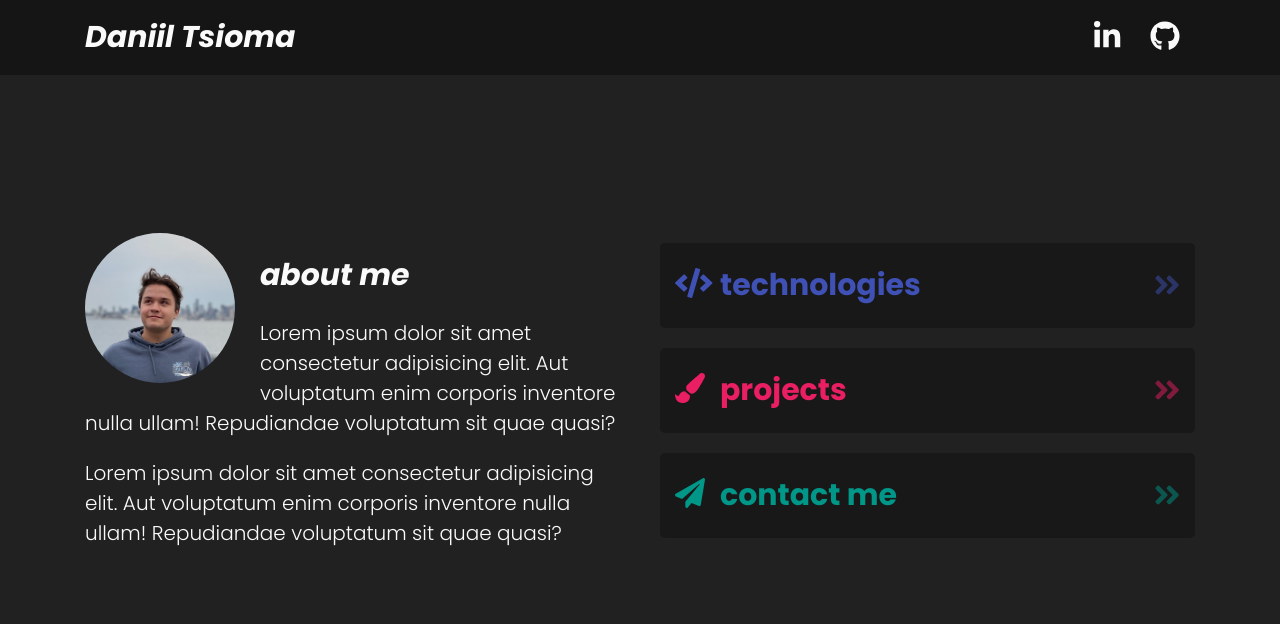
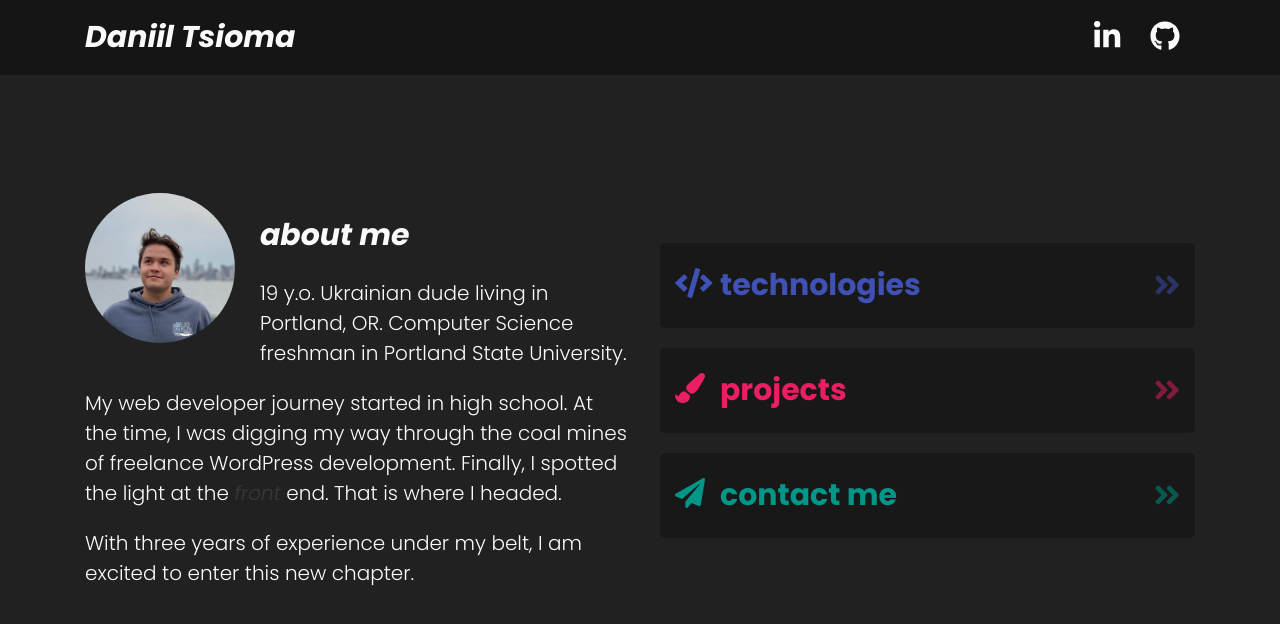
Before and after one commit to dtsioma/dtsioma.com, a Next.js app: page / in a window 1280 px wide. Shown: the top 624 px of the page. Built offline with nearby package versions, Linux system fonts and the light colour scheme.

Commit message:
added About text

```diff
--- a/components/home/about/About.module.css
+++ b/components/home/about/About.module.css
@@ -7,3 +7,7 @@
     margin: 20px 0 0;
   }
 }
+
+.IthoughtIvasInvisible {
+  opacity: 0.1;
+}
--- a/components/home/about/About.tsx
+++ b/components/home/about/About.tsx
@@ -6,14 +6,19 @@ const About: FC = () => {
     <>
       <h2 className={styles.Heading}>about me</h2>
       <p>
-        Lorem ipsum dolor sit amet consectetur adipisicing elit. Aut voluptatum
-        enim corporis inventore nulla ullam! Repudiandae voluptatum sit quae
-        quasi?
+        19 y.o. Ukrainian dude living in Portland, OR. Computer Science freshman
+        in Portland State University.
       </p>
       <p>
-        Lorem ipsum dolor sit amet consectetur adipisicing elit. Aut voluptatum
-        enim corporis inventore nulla ullam! Repudiandae voluptatum sit quae
-        quasi?
+        My web developer journey started in high school. At the time, I was
+        digging my way through the coal mines of freelance WordPress
+        development. Finally, I spotted the light at the{" "}
+        <i className={styles.IthoughtIvasInvisible}>front</i> end. That is where
+        I headed.
+      </p>
+      <p>
+        With three years of experience under my belt, I am excited to enter this
+        new chapter.
       </p>
     </>
   );
```
